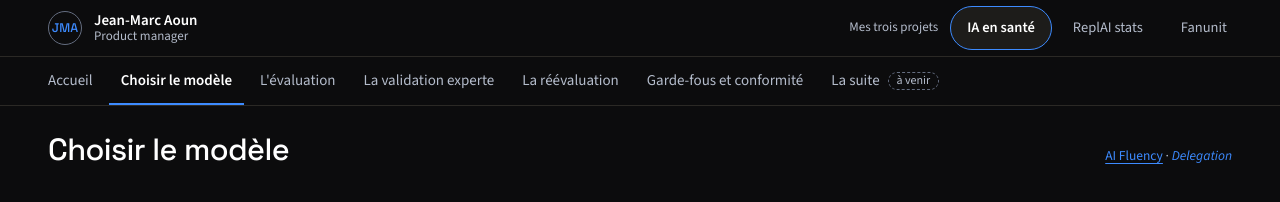
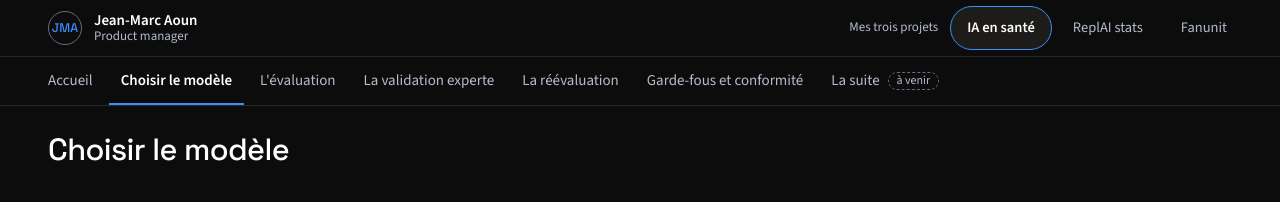
Before and after one commit to jimogit/jimogit.github.io, a plain HTML site: page index.html in a window 1280 px wide. Both pictures are taken after a click on the tab "Choisir le modèle". Shown: the top 202 px of the page. Drawn offline with Linux system fonts and the light colour scheme.

Commit message:
IA en santé : repères « AI Fluency » retirés
Retirés des six onglets et de la note de bas de « La suite », en attendant une certification.

Co-Authored-By: Claude Opus 5.5 <noreply@anthropic.com>
Claude-Session: https://claude.ai/code/session_018ozws2VapjFtXFkjwLPvro

```diff
--- a/index.html
+++ b/index.html
@@ -247,8 +247,6 @@ body{margin:0;background:var(--fond);color:var(--texte);font-family:var(--corps)
 .s-onglet{max-width:1440px;margin:0 auto;padding:24px 20px 32px;display:flex;flex-direction:column;gap:22px}
 .s-tete{display:flex;flex-wrap:wrap;align-items:baseline;justify-content:space-between;gap:4px 20px;padding-bottom:4px}
 .s-tete h2{font:500 clamp(26px,2.4vw,32px)/1.15 var(--titres);letter-spacing:-.02em}
-.s-4d{font-size:13.5px;color:var(--doux)}
-.s-4d span{color:var(--bleu)}
 .s-chapeau{font-size:16.5px;line-height:1.5;color:var(--doux);max-width:1120px}
 .s-corps{display:grid;grid-template-columns:minmax(0,1fr);gap:28px}
 .s-blocs{display:grid;grid-template-columns:minmax(0,1fr);gap:18px 28px;align-content:start}
@@ -604,7 +602,7 @@ body{margin:0;background:var(--fond);color:var(--texte);font-family:var(--corps)
 
 <!-- ===================== 1. Choisir le modèle ===================== -->
 <section class="s-panneau s-onglet" id="s-modele" role="tabpanel" aria-labelledby="s-t-modele" tabindex="0">
-  <div class="s-tete"><h2>Choisir le modèle</h2><p class="s-4d"><a href="https://www.anthropic.com/ai-fluency/overview" target="_blank" rel="noopener">AI Fluency<span class="pf-sr"> (nouvel onglet)</span></a> · <span lang="en">Delegation</span></p></div>
+  <div class="s-tete"><h2>Choisir le modèle</h2></div>
   <p class="s-intro-onglet">Le duel oppose un modèle de taille intermédiaire et un modèle très léger, tous deux européens, ouverts et servis par la même infrastructure.</p>
   <div class="s-defile" role="region" aria-label="Tableau des deux modèles" tabindex="0">
     <table class="s-table s-grand">
@@ -628,7 +626,7 @@ body{margin:0;background:var(--fond);color:var(--texte);font-family:var(--corps)
 
 <!-- ===================== 2. L'évaluation ===================== -->
 <section class="s-panneau s-onglet" id="s-evaluation" role="tabpanel" aria-labelledby="s-t-evaluation" tabindex="0">
-  <div class="s-tete"><h2>L'évaluation</h2><p class="s-4d"><a href="https://www.anthropic.com/ai-fluency/overview" target="_blank" rel="noopener">AI Fluency<span class="pf-sr"> (nouvel onglet)</span></a> · <span lang="en">Discernment</span></p></div>
+  <div class="s-tete"><h2>L'évaluation</h2></div>
   <p class="s-intro-onglet">Avant de choisir, nous avons soumis les deux modèles aux mêmes situations de bilan, puis noté chacune de leurs réponses.</p>
   <ol class="s-cartes" aria-label="Les étapes de l'évaluation">
     <li><span class="s-gros">13 fiches</span><p>Nous avons rédigé 13 fiches de recommandations, fondées sur des données scientifiques validées et couvrant plusieurs pathologies. Les modèles s'en servent pour répondre.</p></li>
@@ -646,7 +644,7 @@ body{margin:0;background:var(--fond);color:var(--texte);font-family:var(--corps)
 
 <!-- ===================== 3. La validation experte ===================== -->
 <section class="s-panneau s-onglet" id="s-validation" role="tabpanel" aria-labelledby="s-t-validation" tabindex="0">
-  <div class="s-tete"><h2>La validation experte</h2><p class="s-4d"><a href="https://www.anthropic.com/ai-fluency/overview" target="_blank" rel="noopener">AI Fluency<span class="pf-sr"> (nouvel onglet)</span></a> · <span lang="en">Discernment</span></p></div>
+  <div class="s-tete"><h2>La validation experte</h2></div>
   <div class="s-corps s-valid">
     <div class="s-blocs">
       <div class="s-bloc"><h3>Une relecture par le métier</h3><p>J'ai relu moi-même 127 des 486 réponses, tirées au hasard, en tant qu'enseignant APA. Je les ai notées avec la même grille que la machine.</p></div>
@@ -686,7 +684,7 @@ body{margin:0;background:var(--fond);color:var(--texte);font-family:var(--corps)
 
 <!-- ===================== 4. La réévaluation ===================== -->
 <section class="s-panneau s-onglet" id="s-reevaluation" role="tabpanel" aria-labelledby="s-t-reevaluation" tabindex="0">
-  <div class="s-tete"><h2>La réévaluation</h2><p class="s-4d"><a href="https://www.anthropic.com/ai-fluency/overview" target="_blank" rel="noopener">AI Fluency<span class="pf-sr"> (nouvel onglet)</span></a> · <span lang="en">Description</span> et <span lang="en">Delegation</span></p></div>
+  <div class="s-tete"><h2>La réévaluation</h2></div>
   <ol class="s-phases" aria-label="Les quatre phases de test">
     <li><b><span class="s-ph">1</span>Consigne simple</b><p>Le modèle répond à partir des fiches et les cite. Aucun contrôle.</p></li>
     <li><b><span class="s-ph">2</span>Consigne réécrite</b><p>Une consigne plus exigeante, écrite à partir des erreurs relevées. Le modèle fait encore tout seul.</p></li>
@@ -737,7 +735,7 @@ body{margin:0;background:var(--fond);color:var(--texte);font-family:var(--corps)
 
 <!-- ===================== 5. Garde-fous et conformité ===================== -->
 <section class="s-panneau s-onglet" id="s-garde-fous" role="tabpanel" aria-labelledby="s-t-garde-fous" tabindex="0">
-  <div class="s-tete"><h2>Garde-fous et conformité</h2><p class="s-4d"><a href="https://www.anthropic.com/ai-fluency/overview" target="_blank" rel="noopener">AI Fluency<span class="pf-sr"> (nouvel onglet)</span></a> · <span lang="en">Diligence</span></p></div>
+  <div class="s-tete"><h2>Garde-fous et conformité</h2></div>
   <ol class="s-parcours" aria-label="Le parcours d'un bilan avec l'agent IA">
     <li><span class="s-num" aria-hidden="true">1</span><b>Le professionnel réalise son bilan</b>
       <ul class="s-etiquettes"><li>contexte et histoire du patient</li><li>questionnaires</li><li>évaluation de la condition physique</li><li>examens et comptes rendus médicaux ou paramédicaux</li></ul></li>
@@ -756,7 +754,7 @@ body{margin:0;background:var(--fond);color:var(--texte);font-family:var(--corps)
 
 <!-- ===================== 6. La suite ===================== -->
 <section class="s-panneau s-onglet" id="s-suite" role="tabpanel" aria-labelledby="s-t-suite" tabindex="0">
-  <div class="s-tete"><h2>La suite <span class="s-avenir">à venir</span></h2><p class="s-4d"><a href="https://www.anthropic.com/ai-fluency/overview" target="_blank" rel="noopener">AI Fluency<span class="pf-sr"> (nouvel onglet)</span></a> · <span lang="en">Delegation</span> et <span lang="en">Diligence</span></p></div>
+  <div class="s-tete"><h2>La suite <span class="s-avenir">à venir</span></h2></div>
   <ol class="s-cartes s-suite-num" aria-label="Les étapes à venir">
     <li><b>Spécialisation</b><p>Un RAG donnera au modèle une bibliothèque scientifique datée et hiérarchisée, d'abord en APA. Un <span lang="en">fine-tuning</span> sur des réponses validées par des professionnels ancrera son ton et ses réflexes de sécurité.</p></li>
     <li><b>Les règles de sécurité restent dans le code</b><p>Plus la bibliothèque grandira, plus cette règle comptera : le modèle ne décide jamais d'un seuil. Les règles de sécurité sont validées par un expert et appliquées par le code.</p></li>
@@ -781,7 +779,6 @@ body{margin:0;background:var(--fond);color:var(--texte);font-family:var(--corps)
     </ul>
     <p>Chaque question a une réponse chiffrée et sourcée, que je présente en entretien.</p>
   </div>
-  <p class="s-credit">Les repères « AI Fluency » de chaque onglet renvoient au cadre 4D (<span lang="en">Delegation, Description, Discernment, Diligence</span>) de Rick Dakan, Joseph Feller et Anthropic.</p>
 </section>
 
   </main>
```
